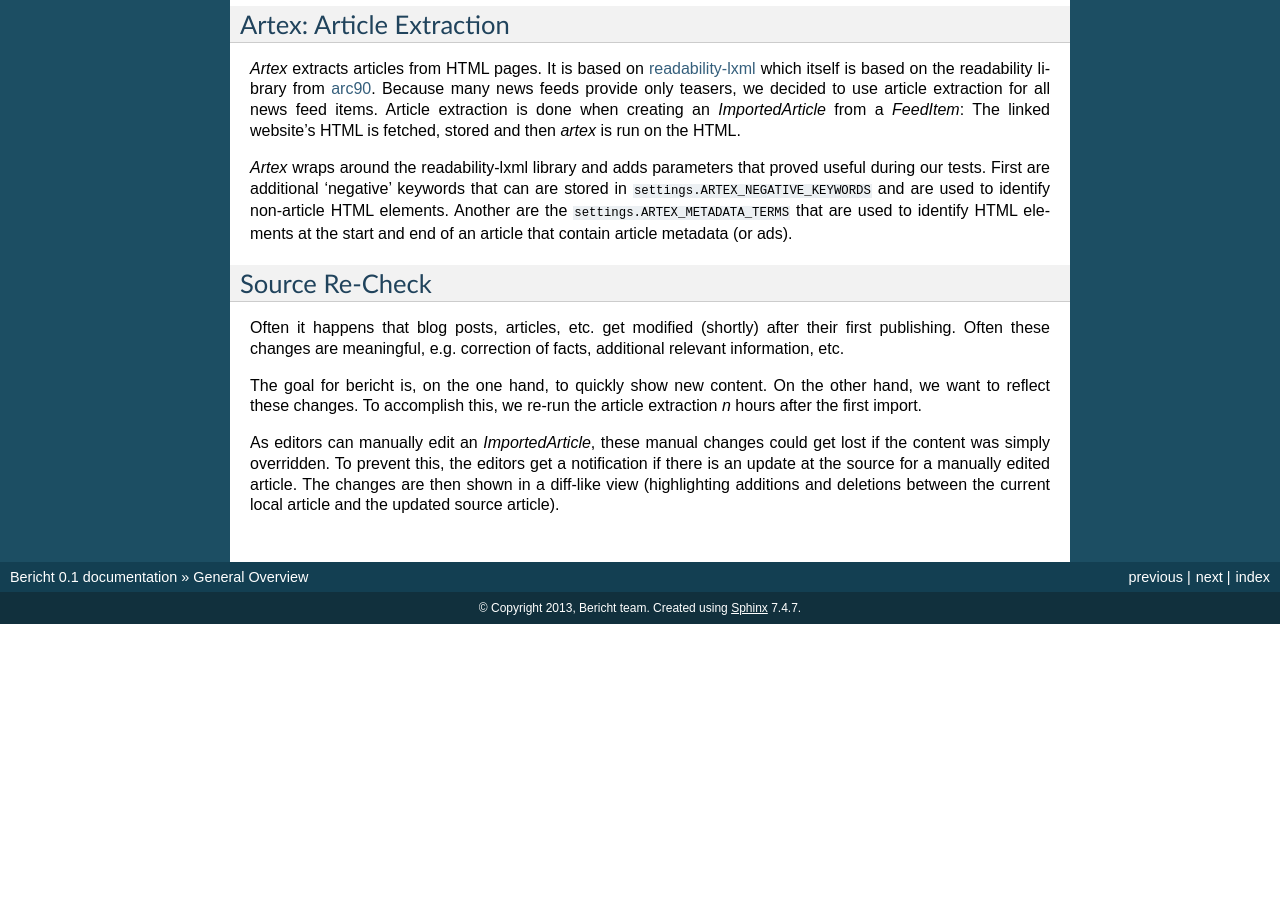
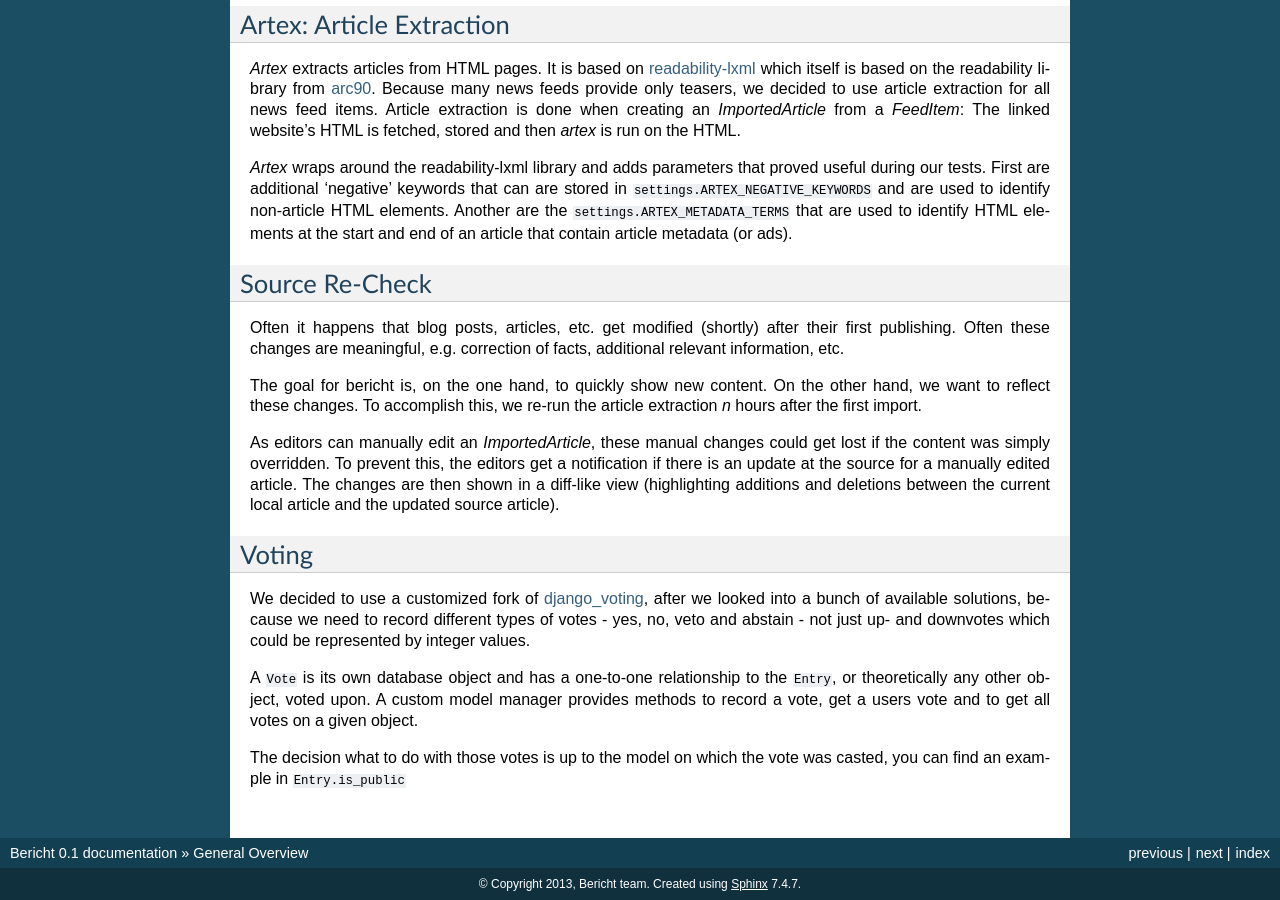
Before and after one commit to bericht/bericht, a Sphinx documentation site: the page built from docs/overview.rst, in a window 1280 px wide and 900 px high, scrolled down 2939 px. Built offline with Sphinx 7.4.7, drawn with Linux system fonts in a browser that asks for light colours; before the commit the page ends 3563 px from its top, so only the background shows below that.

Commit message:
add documentation of the voting app.

```diff
--- a/docs/overview.rst
+++ b/docs/overview.rst
@@ -223,3 +223,22 @@ get a notification if there is an update at the source for a manually edited
 article. The changes are then shown in a diff-like view (highlighting
 additions and deletions between the current local article and the updated
 source article).
+
+
+Voting
+------
+
+We decided to use a customized fork of django_voting_, after we looked into
+a bunch of available solutions, because we need to record different types of
+votes - yes, no, veto and abstain - not just up- and downvotes which could be
+represented by integer values.
+
+A ``Vote`` is its own database object and has a one-to-one relationship to
+the ``Entry``, or theoretically any other object, voted upon. A custom model
+manager provides methods to record a vote, get a users vote and to get all
+votes on a given object.
+
+The decision what to do with those votes is up to the model on which the
+vote was casted, you can find an example in ``Entry.is_public``
+
+.. _django_voting: https://github.com/jezdez/django-voting
```
